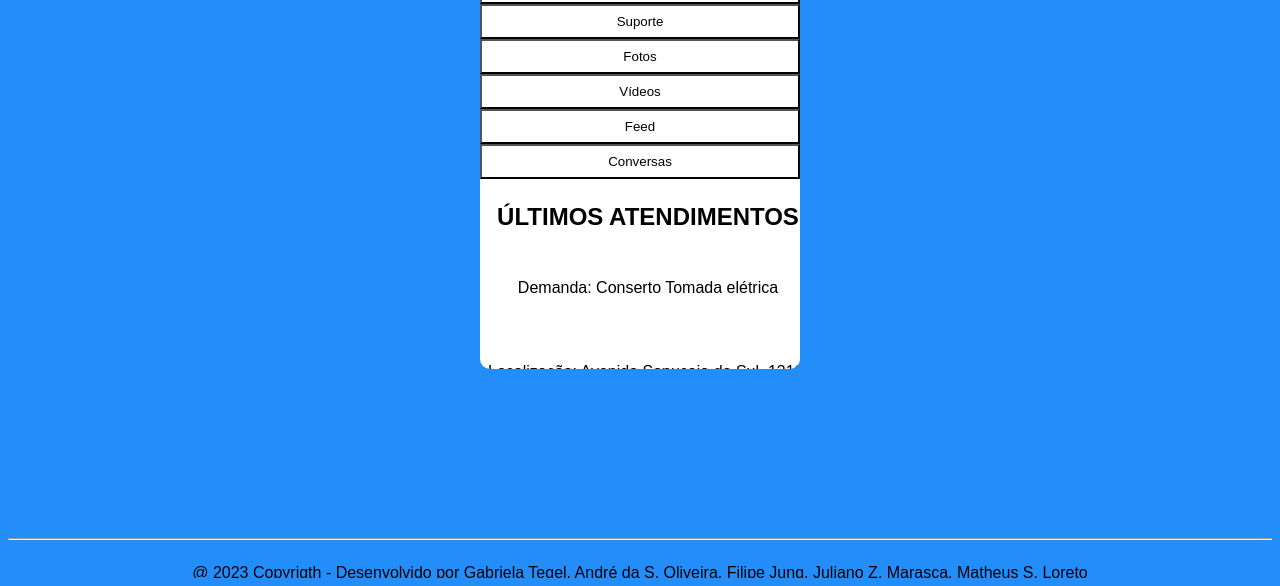
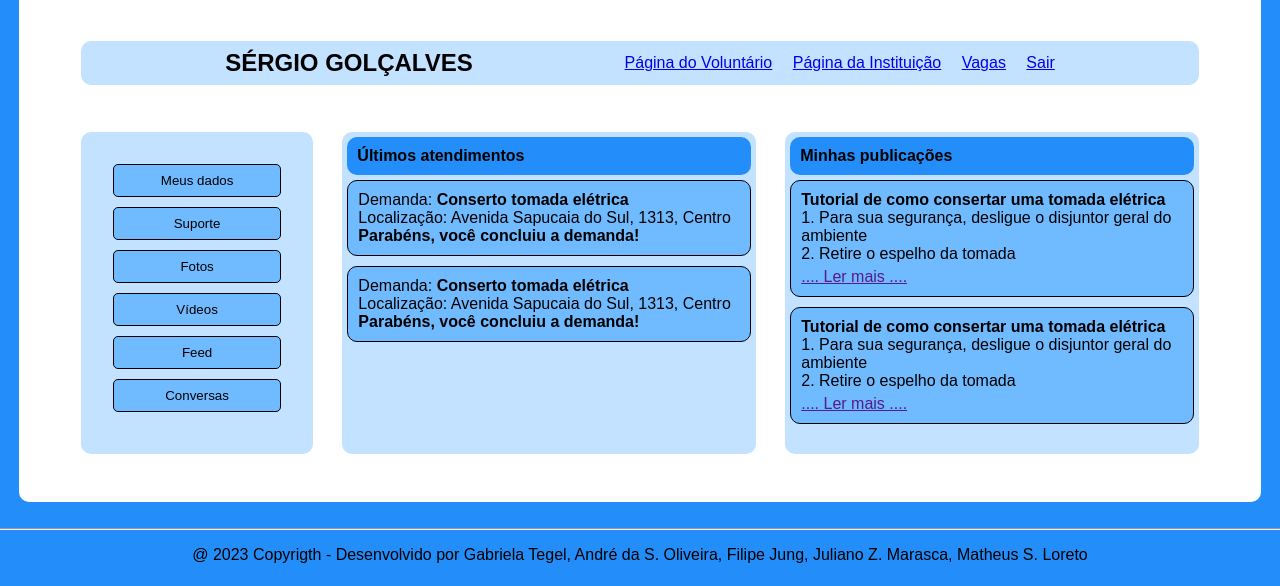
Before and after one commit to gabrielategel/conexao-voluntaria, a plain HTML site: page pagina_voluntario.html in a window 1280 px wide. Shown: the part 230-816 px from the top of the page. Drawn offline with Linux system fonts and the light colour scheme.

Commit message:
last commit

```diff
--- a/pagina_voluntario.html
+++ b/pagina_voluntario.html
@@ -6,6 +6,8 @@
     <link rel="icon" type="image/x-icon" href="./images/favicon.ico">
     <link rel="stylesheet" href="./styles/utils.css">
     <link rel="stylesheet" href="./styles/cards.css">
+    <link rel="stylesheet" href="./styles/pagina_voluntario.css">
+
     <title>Página do Voluntário</title>
 </head>
 <body>
@@ -16,56 +18,70 @@
     </header>
     <main>
         <div class="container">
+           <div class="main-container">
+                <div>
+                    <h1>Página do Voluntário</h1>
+                </div>
+                <div class="search-bar">
+                    <div class="title-voluntario">
+                        <h1>Sérgio Golçalves</h1>
+                    </div>
                         <div class="menu">
-            <div class="dados-voluntario"></div>
-            <div class="options"></div>
-            <div class="search-bar"></div>
+                            <a class="pagina" href='./pagina_voluntario.html'>Página do Voluntário</a>
+                            <a class="pagina" href='./pagina_instituicao.html'>Página da Instituição</a>
+                            <a class="pagina" href='./inicio.html'>Vagas</a>
+                            <a class="pagina" href='./index.html'>Sair</a>
                         </div>
 
-           <div class="second-container">
-            <div class="more-options">
-                <button>Meus dados</button>
-                <button>Suporte</button>
-                <button>Fotos</button>
-                <button>Vídeos</button>
-                <button>Feed</button>
-                <button>Conversas</button>
+                </div>
+                <div class="main-menu">
+                    <div class="internal-menu">
+                                <button class="menu-button">Meus dados</button>
+                                <button class="menu-button">Suporte</button>
+                                <button class="menu-button">Fotos</button>
+                                <button class="menu-button">Vídeos</button>
+                                <button class="menu-button">Feed</button>
+                                <button class="menu-button">Conversas</button>
+                    </div>
+                    <div class="card">
+                        <div class="card-title">
+                            <strong>Últimos atendimentos</strong>
                         </div>
 
-            <div class="historico">
-                <h1>Últimos atendimentos</h1>
-                <div class="demanda1">
-                    <p>Demanda: Conserto Tomada elétrica</p></br>
-                    <p>Localização: Avenida Sapucaia do Sul, 1313, Centro</p></br>
-                    <span>Parabéns, você concluiu a demanda!</span>
+                        <div class="job">
+                            <span>Demanda: <strong>Conserto tomada elétrica</strong></span>
+                            <span>Localização: Avenida Sapucaia do Sul, 1313, Centro</span>
+                            <strong>Parabéns, você concluiu a demanda!</strong>
                         </div>
-                <div class="demanda2">
-                    <p>Demanda: Conserto Tomada elétrica</p></br>
-                    <p>Localização: Avenida Sapucaia do Sul, 1313, Centro</p></br>
-                    <span>Parabéns, você concluiu a demanda!</span>
+                        <div class="job">
+                            <span>Demanda: <strong>Conserto tomada elétrica</strong></span>
+                            <span>Localização: Avenida Sapucaia do Sul, 1313, Centro</span>
+                            <strong>Parabéns, você concluiu a demanda!</strong>
                         </div>
                     </div>
+                    <div class="card">
+                        <div class="card-title">
+                            <strong>Minhas publicações</strong>
+                        </div>
 
-            <div class="publicacoes">
-                <h1>Minhas publicações</h1>
-                <div class="publicacao1">
-                    <p>Tutorial de como consertar uma tomada:</p></br>
-                    <ol>
-                        <li>Para sua segurança, desligue o disjuntor geral do ambiente.</li>
-                        <li>Retire o espelho da tomada</li>
-                    </ol>
-                    <a>...Ler mais...</a>
+                        <div class="job">
+                            <strong>Tutorial de como consertar uma tomada elétrica</strong>
+                            <span>1. Para sua segurança, desligue o disjuntor geral do ambiente</span>
+                            <span>2. Retire o espelho da tomada</span>
+                            <a href="" style="padding-top: 5px;">.... Ler mais ....</a>
                         </div>
-                <div class="publicacao2">
-                    <p>Tutorial de como trocar uma lâmpada</p></br>
-                    <ol>
-                        <li>Para sua segurança, desligue o disjuntor geral do ambiente.</li>
-                        <li>Retire a lâmpada do soquete</li>
-                    </ol>
-                    <a>...Ler mais...</a>
+                        <div class="job">
+                            <strong>Tutorial de como consertar uma tomada elétrica</strong>
+                            <span>1. Para sua segurança, desligue o disjuntor geral do ambiente</span>
+                            <span>2. Retire o espelho da tomada</span>
+                            <a href="" style="padding-top: 5px;">.... Ler mais ....</a>
+                        </div>
+
+                        <div class="job-information">
+
                         </div>
                     </div>
-
+                </div>
            </div>
         </div>
     </main>
--- a/styles/cards.css
+++ b/styles/cards.css
@@ -27,6 +27,16 @@ h1 {
 .container-search-bar {
     border-radius: 0.5rem;
     margin-bottom: 2rem;
+}
+
+.search-bar {
+    display: flex;
+    justify-content: space-evenly;
+    align-items: center;
+}
+
+.search-box-input {
+    margin-top: 0;
 }
 
 .login-header {
@@ -59,13 +69,20 @@ h1 {
     width: 75%;
     background-color: white;
     justify-content: space-evenly;
+    align-items: center;
 }
 
-button, a, p, h1 {
-    width: 100%;
+button, p, h1 {
     padding: 8px;
     text-align: center;
     background-color: transparent;
+}
+
+.pagina {
+    padding: 8px;
+    text-align: center;
+    background-color: transparent;
+    white-space: nowrap;
 }
 
 input {
--- a/styles/login.css
+++ b/styles/login.css
@@ -41,6 +41,7 @@ h1 {
     width: 75%;
     background-color: white;
     justify-content: space-evenly;
+    align-items: center;
 }
 
 button, a, p, h1 {
--- /dev/null
+++ b/styles/pagina_voluntario.css
@@ -0,0 +1,77 @@
+main {
+    height: auto;
+}
+
+.container {
+    width: 97vw;
+    height: 75vh;
+}
+
+.search-bar {
+    background-color: #C3E2FF;
+    border-radius: 10px;
+    display: flex;
+    justify-content: space-evenly;
+}
+
+.title-voluntario {
+    display: flex;
+    flex-direction: column;
+}
+
+.main-container {
+    display: flex ;
+    flex-direction: column;
+    width: 90%;
+    height: 100%;
+    justify-content: space-evenly;
+}
+
+.main-menu {
+    display: flex;
+    justify-content: space-between;
+}
+
+.internal-menu {
+    display: flex;
+    flex-direction: column;
+    background-color: #C3E2FF;
+    width: 15%;
+    padding: 2rem;
+    border-radius: 10px;
+    align-items: center;
+}
+
+.menu-button {
+    width: 100%;
+    border-radius: 5px;
+    border: 1px solid #000;
+    margin-bottom: 10px;
+    background-color: #70BAFF;
+}
+
+.card {
+    background-color: #C3E2FF;
+    width: 37%;
+    height: 100%;
+    border-radius: 10px;
+}
+
+.card-title {
+    background-color: #238EF9;
+    margin-bottom: 25px;
+    border-radius: 10px;
+    margin: 5px;
+    padding: 10px;
+}
+
+.job {
+    display: flex;
+    flex-direction: column;
+    background-color: #70BAFF;
+    border: 1px solid #000;
+    border-radius: 10px;
+    margin: 5px;
+    margin-bottom: 10px;
+    padding: 10px;
+}
--- a/styles/utils.css
+++ b/styles/utils.css
@@ -1,6 +1,7 @@
 * {
     font-family: Arial, Helvetica, sans-serif;
     padding: 0;
+    margin: 0;
     overflow: hidden;
 }
 
```
Also changed, not shown: cadastro_instituicao.html (+33 -9 lines), inicio.html (+5 -6 lines), pagina_instituicao.html (+0 -1 lines), selecao_novo_cadastro.html (+1 -1 lines). Lines whose indentation alone changed are shown as unchanged.
